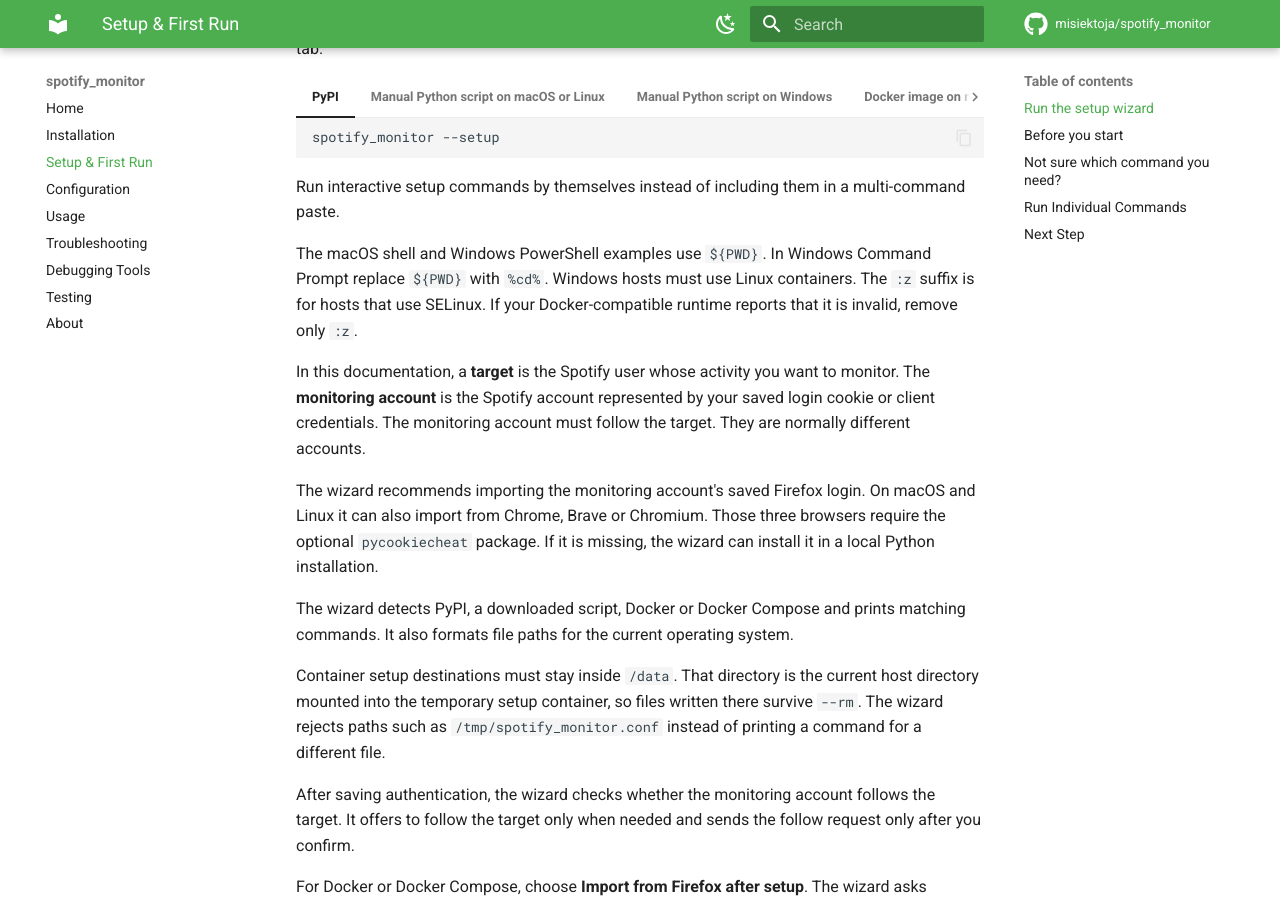
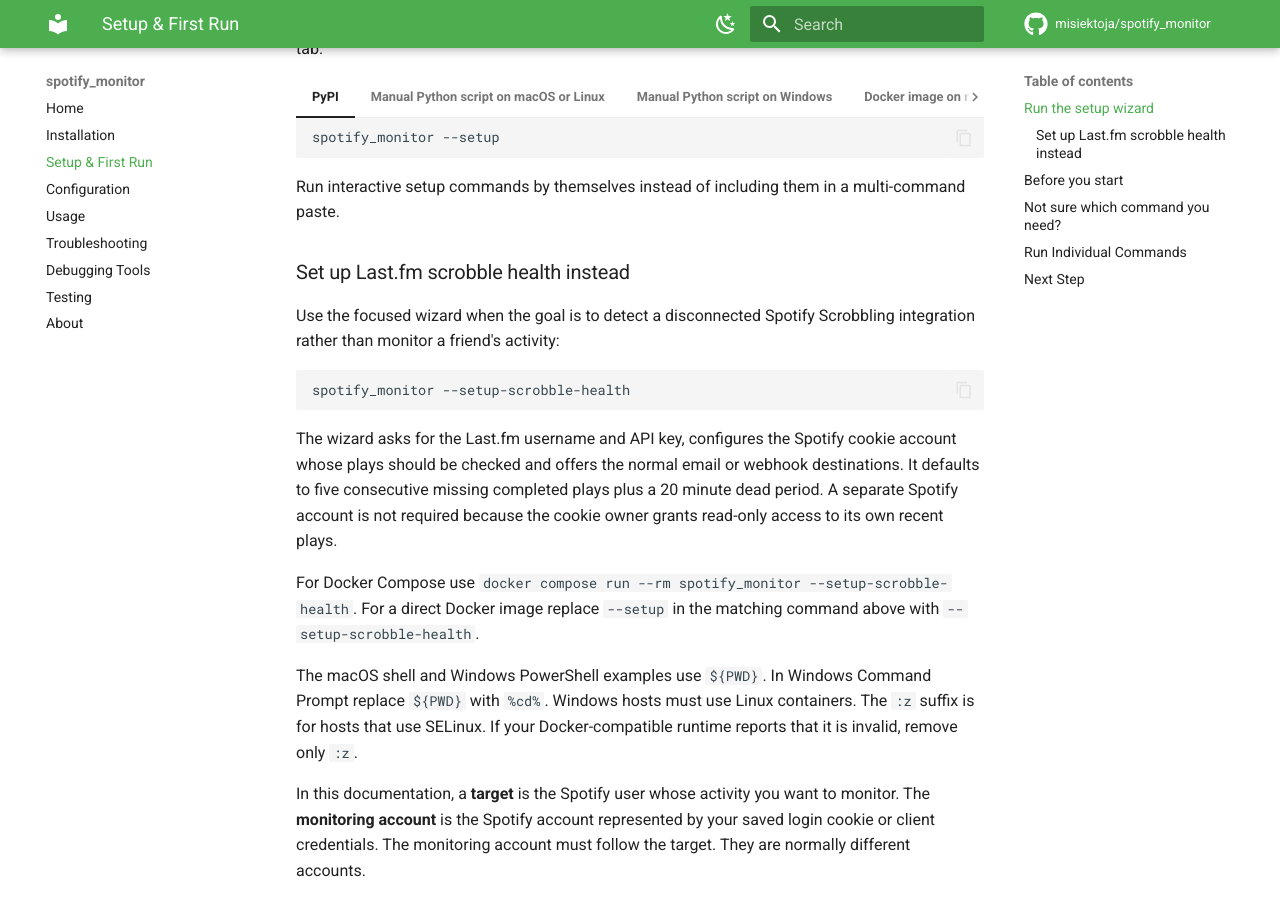
Before and after one commit to misiektoja/spotify_monitor, an MkDocs documentation site: the page built from docs/setup-and-first-run.md, in a window 1280 px wide and 900 px high, scrolled down 499 px. Built offline with MkDocs 1.6.1 and Material for MkDocs 9.7.7, drawn with Linux system fonts in a browser that asks for light colours; comment, search, counter and statistics services are not loaded.

Commit message:
docs(setup): add scrobble health flow

````diff
--- a/docs/setup-and-first-run.md
+++ b/docs/setup-and-first-run.md
@@ -59,6 +59,18 @@
     ```
 
 Run interactive setup commands by themselves instead of including them in a multi-command paste.
+
+### Set up Last.fm scrobble health instead
+
+Use the focused wizard when the goal is to detect a disconnected Spotify Scrobbling integration rather than monitor a friend's activity:
+
+```sh
+spotify_monitor --setup-scrobble-health
+```
+
+The wizard asks for the Last.fm username and API key, configures the Spotify cookie account whose plays should be checked and offers the normal email or webhook destinations. It defaults to five consecutive missing completed plays plus a 20 minute dead period. A separate Spotify account is not required because the cookie owner grants read-only access to its own recent plays.
+
+For Docker Compose use `docker compose run --rm spotify_monitor --setup-scrobble-health`. For a direct Docker image replace `--setup` in the matching command above with `--setup-scrobble-health`.
 
 The macOS shell and Windows PowerShell examples use `${PWD}`. In Windows Command Prompt replace `${PWD}` with `%cd%`. Windows hosts must use Linux containers. The `:z` suffix is for hosts that use SELinux. If your Docker-compatible runtime reports that it is invalid, remove only `:z`.
 
````
